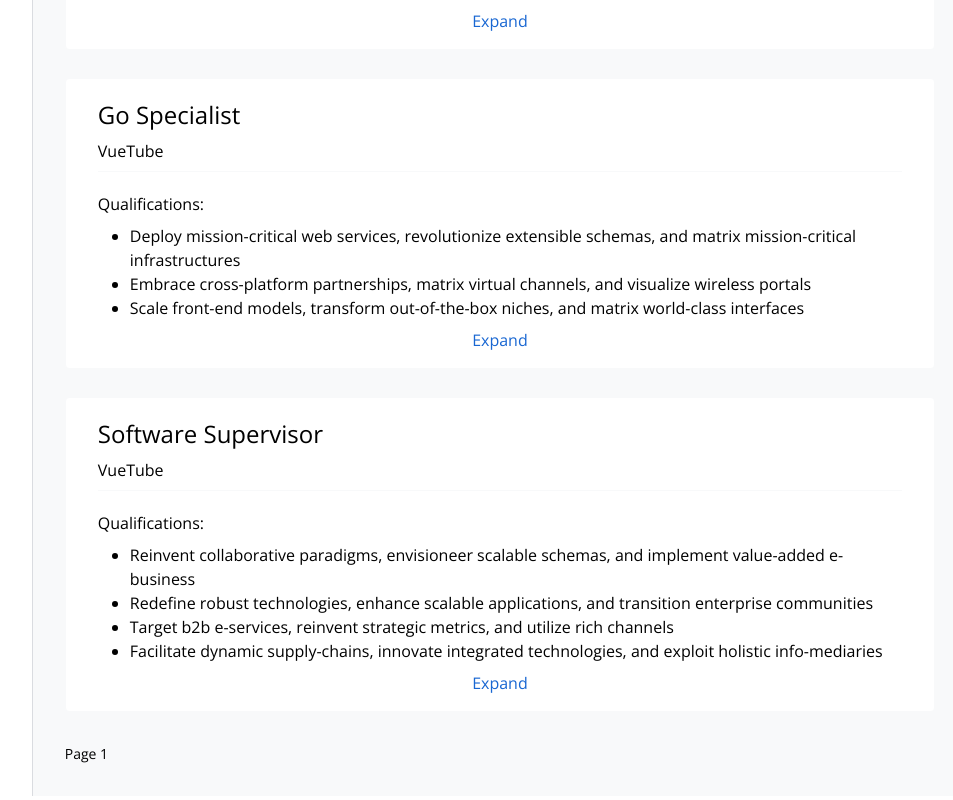
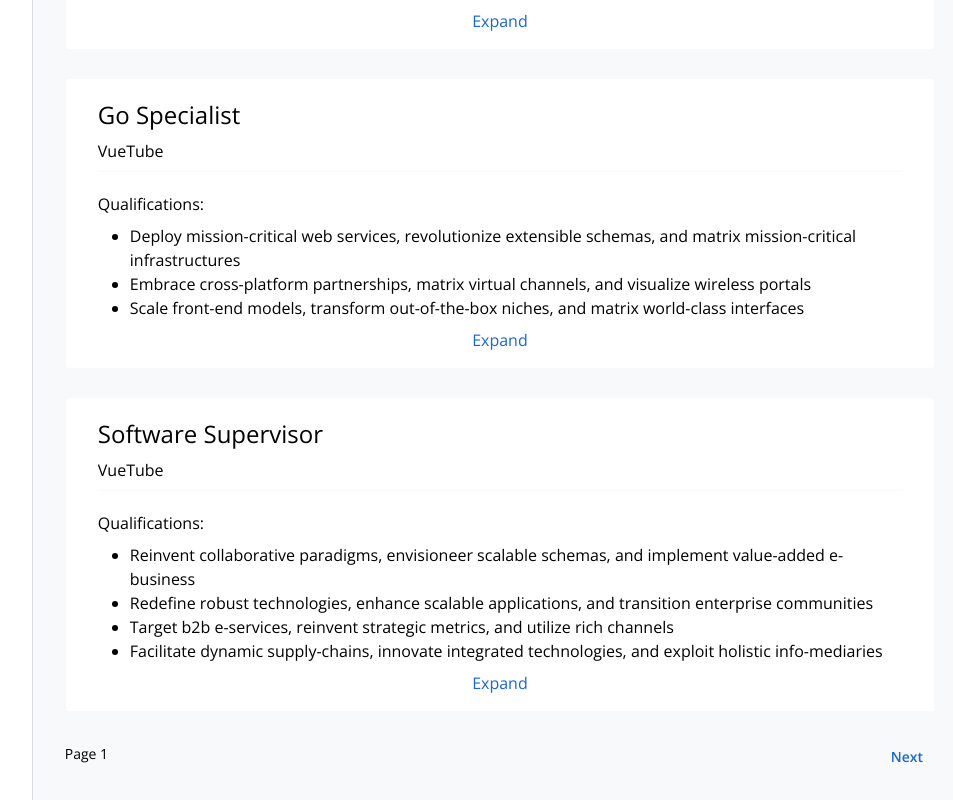
Before and after one commit to karimisdm/Search_Job, a Vue app in the folder search-job/: page /jobs/results in a window 1280 px wide. Shown: the part 2690-3490 px from the top of the page, without its empty margins (313-1266 px from the left). Built offline with nearby package versions, Linux system fonts and the light colour scheme; data requests are answered from the project's data file.

Commit message:
added next and previous button for going other pages

```diff
--- a/search-job/src/components/JobListings.vue
+++ b/search-job/src/components/JobListings.vue
@@ -21,11 +21,17 @@ onMounted(()=>{
 
 const currentPage = computed(()=>{
     return route.query.page ? Number(route.query.page): 1;
-})
+});
+const previousPage = computed(()=>{
+    return currentPage.value > 1 ? currentPage.value - 1 :null;
+});
+const nextPage = computed(()=>{
+    return currentPage.value < Math.ceil(jobs.value.length / 10)? currentPage.value + 1 : null;
+});
 
 
 const displayJobs = computed(()=>{
-    const numberOfPages = route.query.page ? Number(route.query.page):1;
+    const numberOfPages = currentPage.value;
     const startIndex = (numberOfPages-1)*10;
     const endIndex = numberOfPages * 10;
     if(startIndex >= jobs.value.length){
@@ -45,6 +51,18 @@ const displayJobs = computed(()=>{
         <div class="mx-auto mt-8">
             <div class="flex flex-row flex-nowrap">
                 <p class="flex-grow text-sm">Page {{ currentPage }}</p>
+                <div class="flex items-center justify-center">
+                    <router-link v-if="previousPage" :to="{name: 'JobResults', query: {page: previousPage}}"
+                     class="mx-3 text-sm font-semibold text-brand-blue-1">
+                        Previous
+                    </router-link>
+                </div>
+                <div>
+                    <router-link v-if="nextPage" :to="{name: 'JobResults', query: {page: nextPage}}"
+                     class="mx-3 text-sm font-semibold text-brand-blue-1">
+                        Next
+                    </router-link>
+                </div>
             </div>
         </div>
     </main>
--- a/search-job/src/output.css
+++ b/search-job/src/output.css
@@ -610,6 +610,11 @@ video {
   grid-column-start: 7;
 }
 
+.mx-3 {
+  margin-left: 0.75rem;
+  margin-right: 0.75rem;
+}
+
 .mx-8 {
   margin-left: 2rem;
   margin-right: 2rem;
@@ -668,8 +673,16 @@ video {
   margin-top: 0.5rem;
 }
 
+.mt-8 {
+  margin-top: 2rem;
+}
+
 .block {
   display: block;
+}
+
+.inline-block {
+  display: inline-block;
 }
 
 .flex {
@@ -744,6 +757,10 @@ video {
   flex: 1 1 auto;
 }
 
+.flex-grow {
+  flex-grow: 1;
+}
+
 .border-collapse {
   border-collapse: collapse;
 }
@@ -790,6 +807,10 @@ video {
 
 .items-center {
   align-items: center;
+}
+
+.justify-center {
+  justify-content: center;
 }
 
 .self-center {
@@ -1030,6 +1051,10 @@ video {
   font-weight: 400;
 }
 
+.font-semibold {
+  font-weight: 600;
+}
+
 .tracking-tighter {
   letter-spacing: -0.05em;
 }
```
